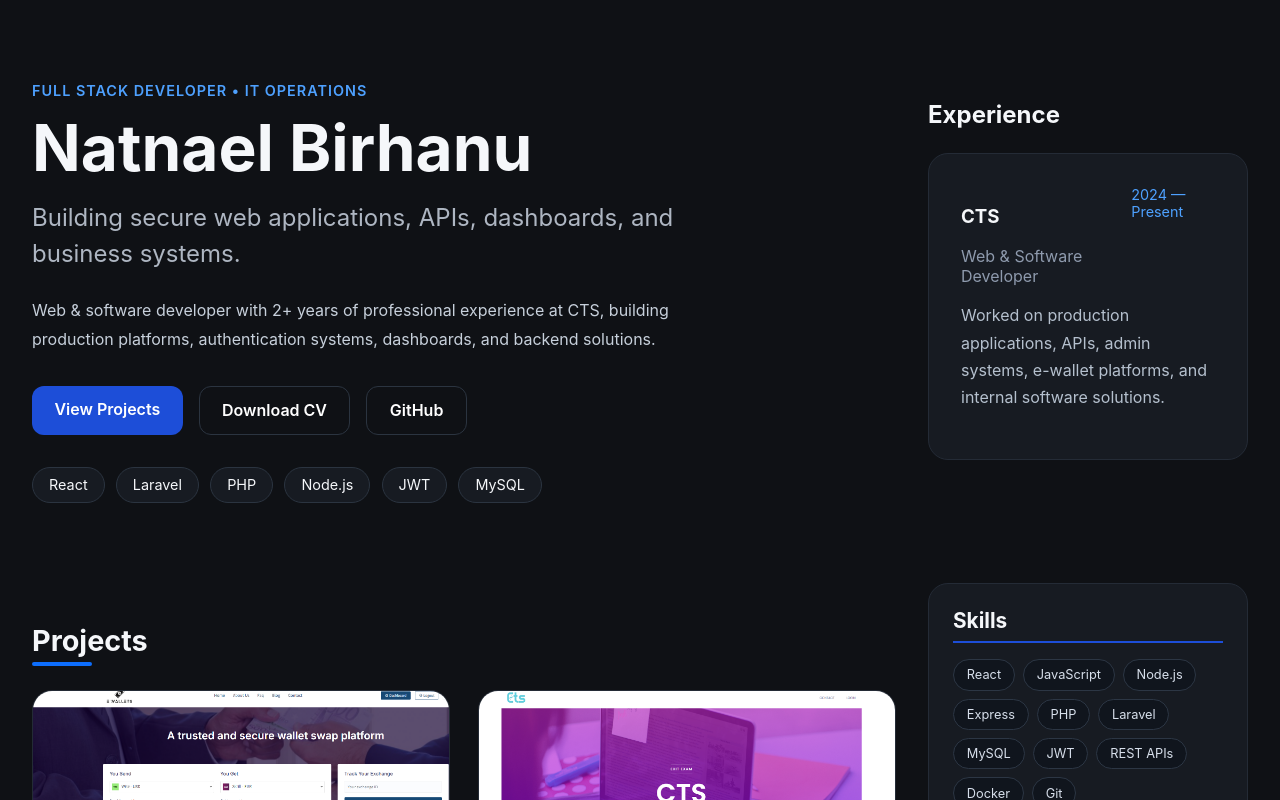
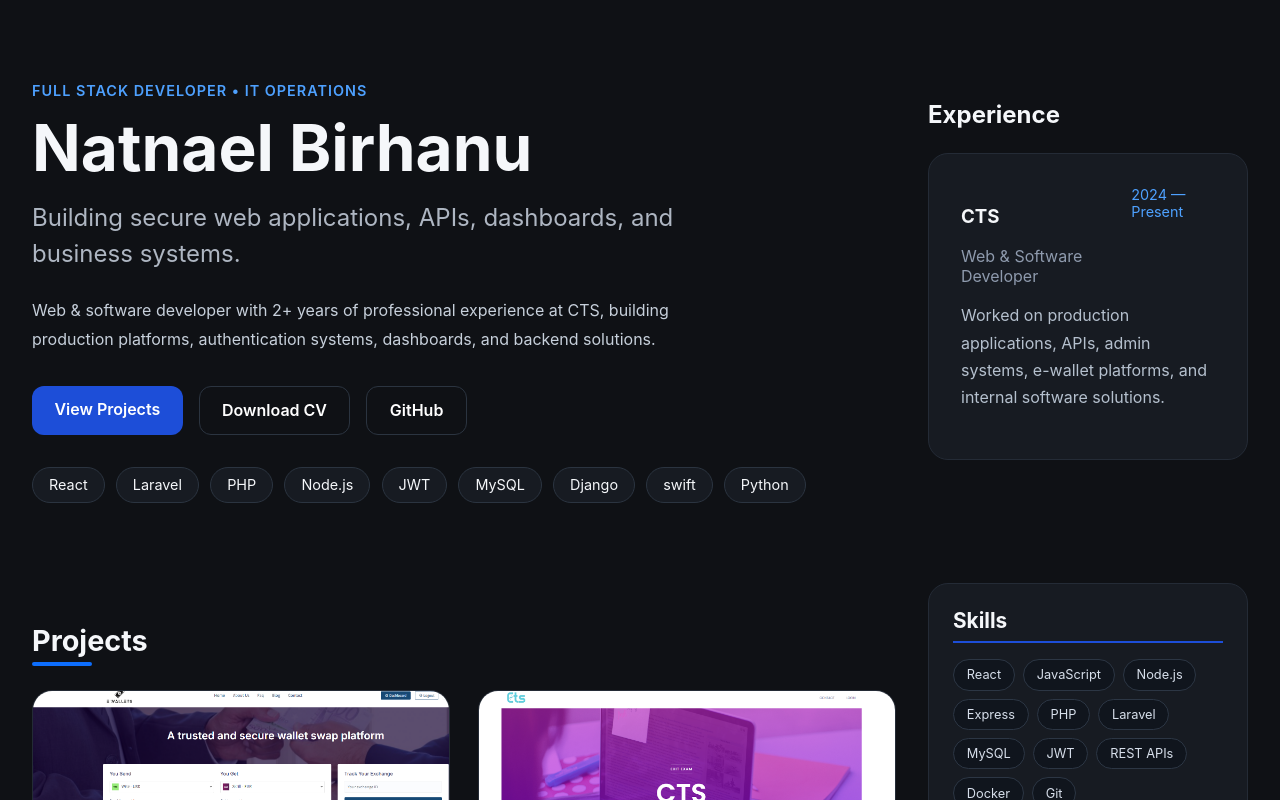
Before and after one commit to natiii300/resume-website, a React (Create React App) app: page / in a window 1280 px wide. Shown: the top 800 px of the page. Built offline with nearby package versions, Linux system fonts and the light colour scheme.

Commit message:
Update App.js

```diff
--- a/src/App.js
+++ b/src/App.js
@@ -115,6 +115,10 @@ function App() {
           <span>Node.js</span>
           <span>JWT</span>
           <span>MySQL</span>
+          <span>Django</span>
+                <span>swift</span>
+          <span>Python</span>
+
         </div>
       </header>
 
```
